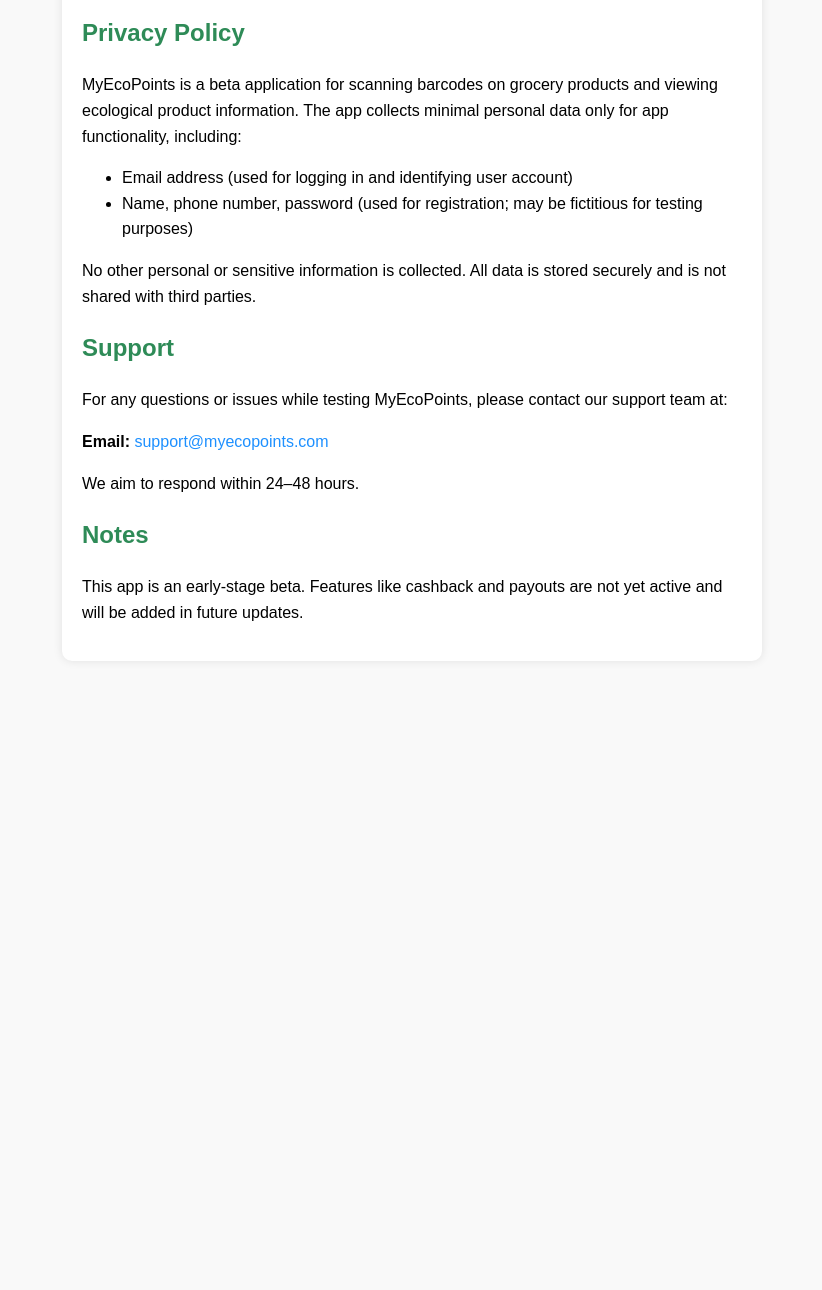
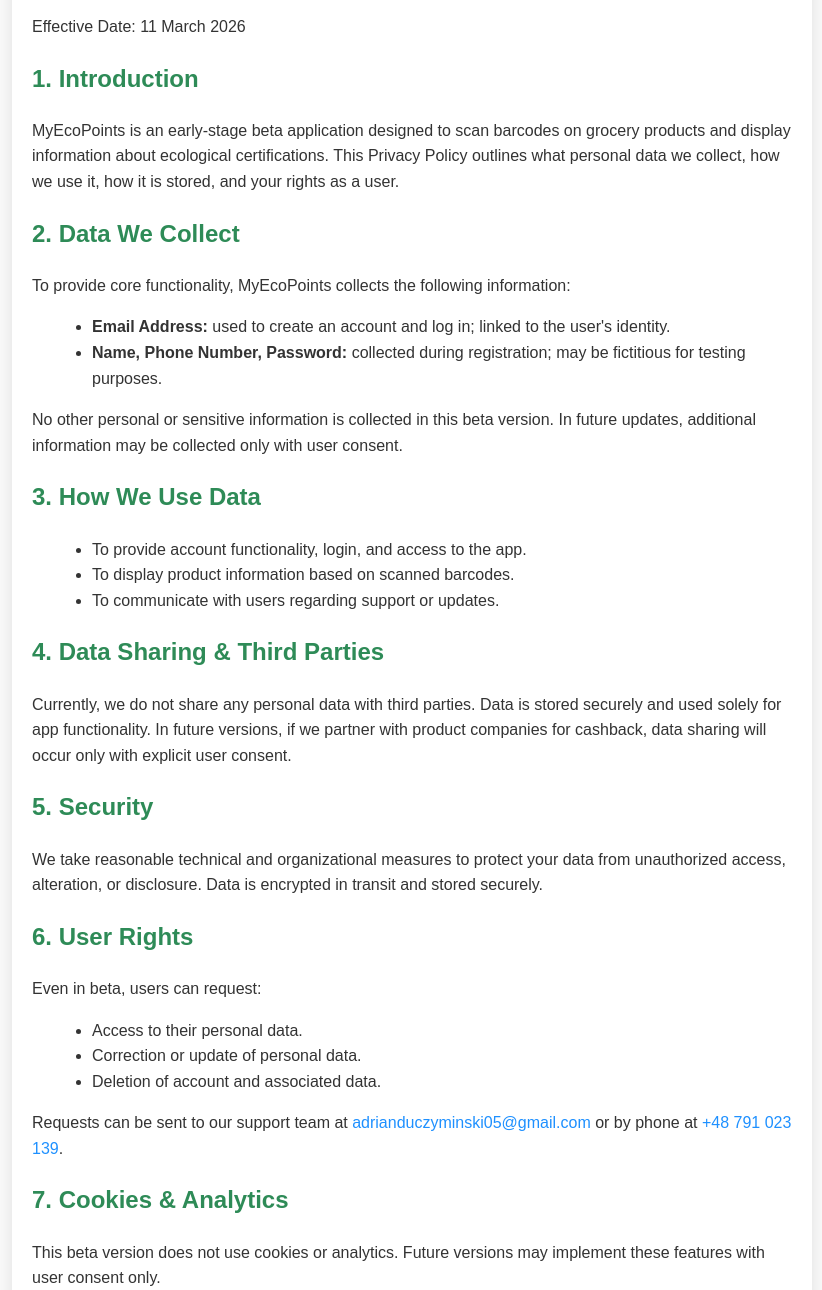
Before and after one commit to AdrianPL05/myecopoints-privacy, a plain HTML site: page index.html in a window 1280 px wide. Shown: the part 290-1580 px from the top of the page, without its empty margins (228-1050 px from the left). Before the commit the page ends 971 px from the top, so only its background shows below. Drawn offline with Linux system fonts and the light colour scheme.

Commit message:
Revise Privacy Policy and support details in index.html
Updated the Privacy Policy and support information in index.html. Enhanced the styling and structure for better readability.

```diff
--- a/index.html
+++ b/index.html
@@ -3,40 +3,77 @@
 <head>
 <meta charset="UTF-8">
 <meta name="viewport" content="width=device-width, initial-scale=1.0">
-  <title>MyEcoPoints Privacy & Support</title>
+<title>MyEcoPoints Privacy Policy & Support</title>
+<!-- Favicon -->
+<link rel="icon" type="image/png" sizes="32x32" href="favicon-32x32.png" />
+
 <style>
-    body { font-family: Arial, sans-serif; max-width: 700px; margin: auto; padding: 20px; line-height: 1.6; background: #f9f9f9; }
-    h1, h2 { color: #2E8B57; }
+  body { font-family: Arial, sans-serif; line-height: 1.6; max-width: 800px; margin: auto; padding: 20px; background: #f9f9f9; color: #333; }
+  h1, h2, h3 { color: #2E8B57; }
+  ul { margin-left: 20px; }
   a { color: #1E90FF; text-decoration: none; }
   a:hover { text-decoration: underline; }
   .logo { display: block; margin: 0 auto 20px; width: 150px; }
-    .content { background: white; padding: 20px; border-radius: 10px; box-shadow: 0 0 10px rgba(0,0,0,0.1); }
+  .content { background: white; padding: 20px; border-radius: 10px; box-shadow: 0 0 15px rgba(0,0,0,0.1); }
 </style>
 </head>
 <body>
 <img src="icon — bez tła.png" alt="MyEcoPoints Logo" class="logo">
 
 <div class="content">
-    <h1>MyEcoPoints</h1>
+<h1>Privacy Policy for MyEcoPoints</h1>
+<p>Effective Date: 11 March 2026</p>
 
-    <h2>Privacy Policy</h2>
-    <p>
-      MyEcoPoints is a beta application for scanning barcodes on grocery products and viewing ecological product information.
-      The app collects minimal personal data only for app functionality, including:
-    </p>
+<h2>1. Introduction</h2>
+<p>MyEcoPoints is an early-stage beta application designed to scan barcodes on grocery products and display information about ecological certifications. This Privacy Policy outlines what personal data we collect, how we use it, how it is stored, and your rights as a user.</p>
+
+<h2>2. Data We Collect</h2>
+<p>To provide core functionality, MyEcoPoints collects the following information:</p>
 <ul>
-      <li>Email address (used for logging in and identifying user account)</li>
-      <li>Name, phone number, password (used for registration; may be fictitious for testing purposes)</li>
+  <li><strong>Email Address:</strong> used to create an account and log in; linked to the user's identity.</li>
+  <li><strong>Name, Phone Number, Password:</strong> collected during registration; may be fictitious for testing purposes.</li>
 </ul>
-    <p>No other personal or sensitive information is collected. All data is stored securely and is not shared with third parties.</p>
+<p>No other personal or sensitive information is collected in this beta version. In future updates, additional information may be collected only with user consent.</p>
 
-    <h2>Support</h2>
-    <p>For any questions or issues while testing MyEcoPoints, please contact our support team at:</p>
-    <p><strong>Email:</strong> <a href="mailto:support@myecopoints.com">support@myecopoints.com</a></p>
+<h2>3. How We Use Data</h2>
+<ul>
+  <li>To provide account functionality, login, and access to the app.</li>
+  <li>To display product information based on scanned barcodes.</li>
+  <li>To communicate with users regarding support or updates.</li>
+</ul>
+
+<h2>4. Data Sharing & Third Parties</h2>
+<p>Currently, we do not share any personal data with third parties. Data is stored securely and used solely for app functionality. In future versions, if we partner with product companies for cashback, data sharing will occur only with explicit user consent.</p>
+
+<h2>5. Security</h2>
+<p>We take reasonable technical and organizational measures to protect your data from unauthorized access, alteration, or disclosure. Data is encrypted in transit and stored securely.</p>
+
+<h2>6. User Rights</h2>
+<p>Even in beta, users can request:</p>
+<ul>
+  <li>Access to their personal data.</li>
+  <li>Correction or update of personal data.</li>
+  <li>Deletion of account and associated data.</li>
+</ul>
+<p>Requests can be sent to our support team at <a href="mailto:adrianduczyminski05@gmail.com">adrianduczyminski05@gmail.com</a> or by phone at <a href="tel:+48791023139">+48 791 023 139</a>.</p>
+
+<h2>7. Cookies & Analytics</h2>
+<p>This beta version does not use cookies or analytics. Future versions may implement these features with user consent only.</p>
+
+<h2>8. Beta App Notice</h2>
+<p>This app is a beta version for testing purposes. Cashback and payout features are not yet active. All registration details may be fictitious.</p>
+
+<h2>9. Contact Information / Support</h2>
+<p>For support or privacy inquiries, contact us at:</p>
+<p><strong>Email:</strong> <a href="mailto:adrianduczyminski05@gmail.com">adrianduczyminski05@gmail.com</a></p>
+<p><strong>Phone:</strong> <a href="tel:+48791023139">+48 791 023 139</a></p>
 <p>We aim to respond within 24–48 hours.</p>
 
-    <h2>Notes</h2>
-    <p>This app is an early-stage beta. Features like cashback and payouts are not yet active and will be added in future updates.</p>
+<h2>10. Updates to This Policy</h2>
+<p>We may update this Privacy Policy periodically. Users will be informed of changes via the app or by updating this page.</p>
+
+<h2>11. Acknowledgment</h2>
+<p>By using MyEcoPoints, you acknowledge that you have read and understood this Privacy Policy.</p>
 </div>
 </body>
 </html>
```
Lines whose indentation alone changed are shown as unchanged.
